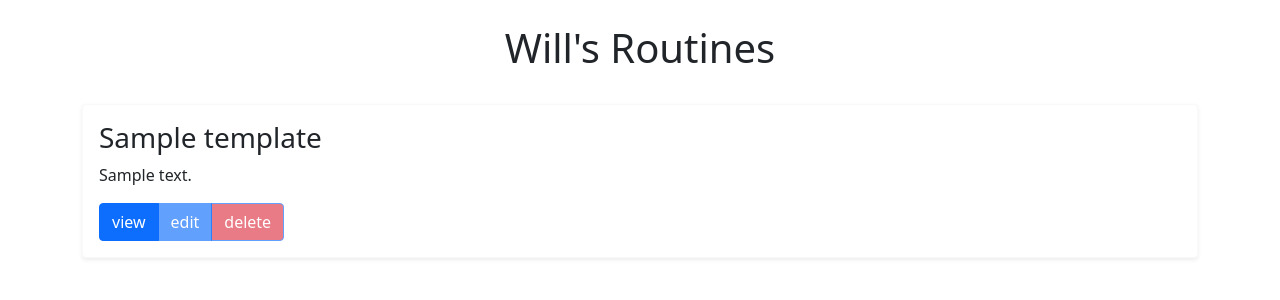
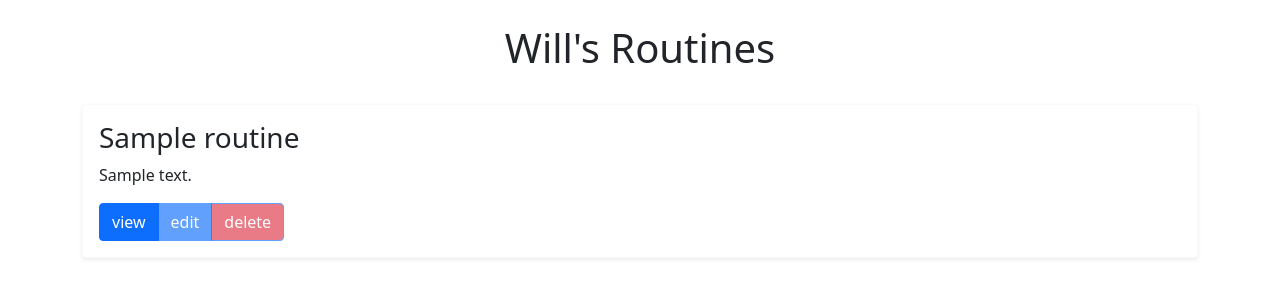
Before and after one commit to wwinslade/lift-tracker, a Django app: template lifttrak/templates/guest/wills_routines.html in a window 1280 px wide. Shown: the part 56-356 px from the top of the page. Run offline with Django 4.2, Linux system fonts and the light colour scheme; the template is opened without the code that fills it: most values are stand-ins (such as "Sample title", 1, 10 or a date in 2020).

Commit message:
Bug fix: guest page not displaying my routines

```diff
--- a/lifttrak/templates/guest/wills_routines.html
+++ b/lifttrak/templates/guest/wills_routines.html
@@ -9,12 +9,12 @@
 </div>
 
 <div class="row gy-4">
-{% for template in workout_templates %}
+{% for routine in routines %}
 <div class="col-12">
   <div class="card border-light shadow-sm">
     <div class="card-body">
-      <h3 class="card-title">{{ template.name }}</h3>
-      <p class="card-text">{{ template.description }}</p>
+      <h3 class="card-title">{{ routine.name }}</h3>
+      <p class="card-text">{{ routine.description }}</p>
       <div class="btn-group" role="group">
         <a href="{% url 'guest_routines_detail' routine.id %}" class="btn btn-primary bg-primary">view</a>
         <a href="{% url 'home' %}" class="btn btn-primary bg-primary disabled">edit</a>
--- a/lifttrak/views.py
+++ b/lifttrak/views.py
@@ -23,7 +23,7 @@ def GuestHomePage(request):
 def GuestDisplayWillsRoutines(request):
   user = get_object_or_404(User, username='wwinslade')
   routines = Routine.objects.filter(user=user)
-  return render(request, 'guest/wills_routines.html', {'workout_templates': routines})
+  return render(request, 'guest/wills_routines.html', {'routines': routines})
 
 def GuestDisplayWillsRoutinesDetail(request, routine_id):
   user = get_object_or_404(User, username='wwinslade')
```
